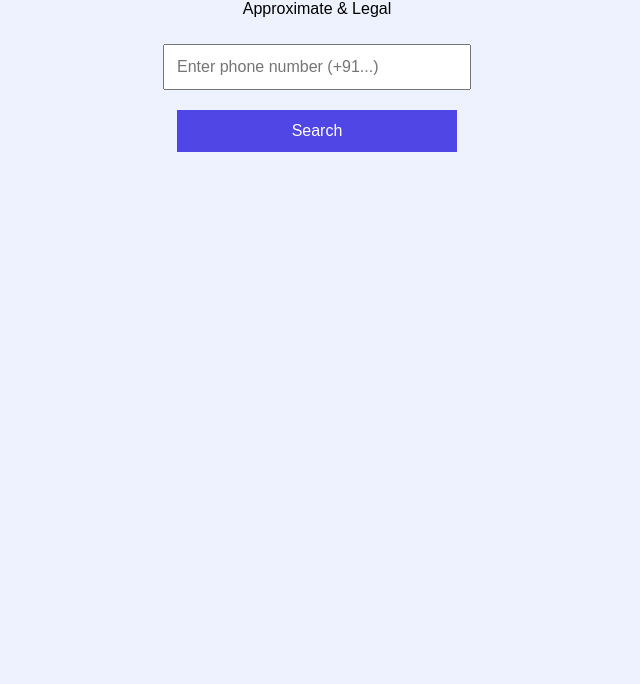
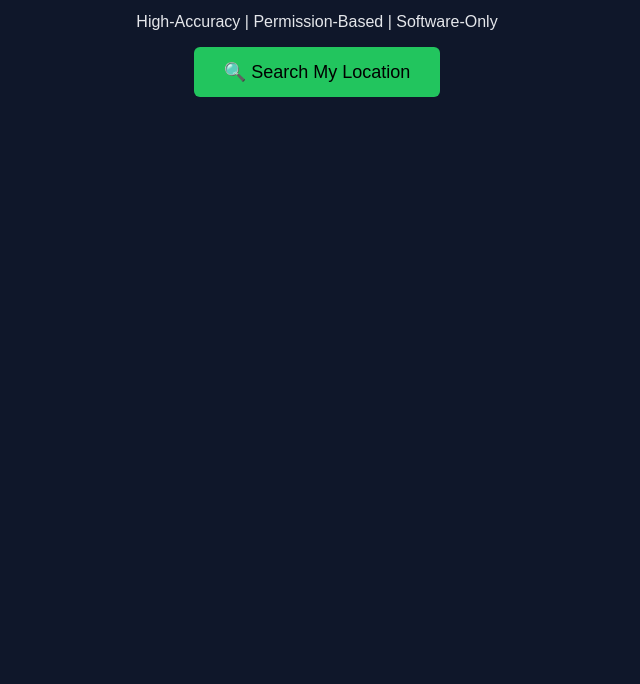
Before and after one commit to Harshit419420/location_Tracker, a plain HTML site: page index.html in a window 1280 px wide. Shown: the part 116-800 px from the top of the page, without its empty margins (323-963 px from the left). Drawn offline with Linux system fonts and the light colour scheme.

Commit message:
Add files via upload

```diff
--- a/index.html
+++ b/index.html
@@ -2,70 +2,87 @@
 <html lang="en">
 <head>
 <meta charset="UTF-8">
-<title>Phone Number Lookup System</title>
+<title>Advanced Location Finder</title>
 
 <style>
 body {
     font-family: Arial;
-    background: #eef2ff;
+    background: #0f172a;
+    color: #e5e7eb;
     text-align: center;
     padding: 40px;
 }
-input, button {
-    padding: 12px;
-    font-size: 16px;
-    margin: 10px;
-    width: 280px;
-}
 button {
-    background: #4f46e5;
-    color: white;
+    padding: 14px 30px;
+    font-size: 18px;
+    background: #22c55e;
     border: none;
+    border-radius: 6px;
     cursor: pointer;
 }
-#result {
-    margin-top: 20px;
+button:hover {
+    background: #16a34a;
+}
+#output {
+    margin-top: 25px;
     font-size: 18px;
+}
+iframe {
+    margin-top: 25px;
+    width: 95%;
+    height: 350px;
+    border-radius: 10px;
 }
 </style>
 </head>
 
 <body>
 
-<h2>📱 Phone Number Lookup (Backend Powered)</h2>
-<p>Approximate & Legal</p>
+<h1>📡 Smart Location Search System</h1>
+<p>High-Accuracy | Permission-Based | Software-Only</p>
 
-<input type="text" id="phone" placeholder="Enter phone number (+91...)">
-<br>
-<button onclick="searchNumber()">Search</button>
+<button onclick="findLocation()">🔍 Search My Location</button>
 
-<div id="result"></div>
+<div id="output"></div>
+<div id="map"></div>
 
 <script>
-function searchNumber() {
-    const phone = document.getElementById("phone").value;
+function findLocation() {
 
-    fetch("http://127.0.0.1:5000/lookup", {
-        method: "POST",
-        headers: { "Content-Type": "application/json" },
-        body: JSON.stringify({ phone: phone })
-    })
-    .then(res => res.json())
-    .then(data => {
-        if (data.error) {
-            document.getElementById("result").innerHTML = "❌ " + data.error;
-        } else {
-            document.getElementById("result").innerHTML =
-                "📞 Phone: " + data.phone +
-                "<br>🌍 Region: " + data.country_region +
-                "<br>📡 Carrier: " + data.carrier +
-                "<br>🕒 Time Zone: " + data.time_zone.join(", ");
+    if (!navigator.geolocation) {
+        alert("Geolocation not supported by browser");
+        return;
+    }
+
+    document.getElementById("output").innerHTML =
+        "⏳ Searching location with high accuracy...";
+
+    navigator.geolocation.getCurrentPosition(
+        (position) => {
+            const lat = position.coords.latitude;
+            const lon = position.coords.longitude;
+            const acc = position.coords.accuracy;
+
+            document.getElementById("output").innerHTML =
+                `📍 Latitude: ${lat}<br>
+                 📍 Longitude: ${lon}<br>
+                 🎯 Accuracy: ${acc} meters`;
+
+            document.getElementById("map").innerHTML =
+                `<iframe
+                 src="https://maps.google.com/maps?q=${lat},${lon}&z=17&output=embed">
+                 </iframe>`;
+        },
+        (error) => {
+            document.getElementById("output").innerHTML =
+                "❌ Location access denied or unavailable";
+        },
+        {
+            enableHighAccuracy: true,
+            timeout: 15000,
+            maximumAge: 0
         }
-    })
-    .catch(() => {
-        document.getElementById("result").innerHTML =
-            "❌ Backend not running";
-    });
+    );
 }
 </script>
 
```
